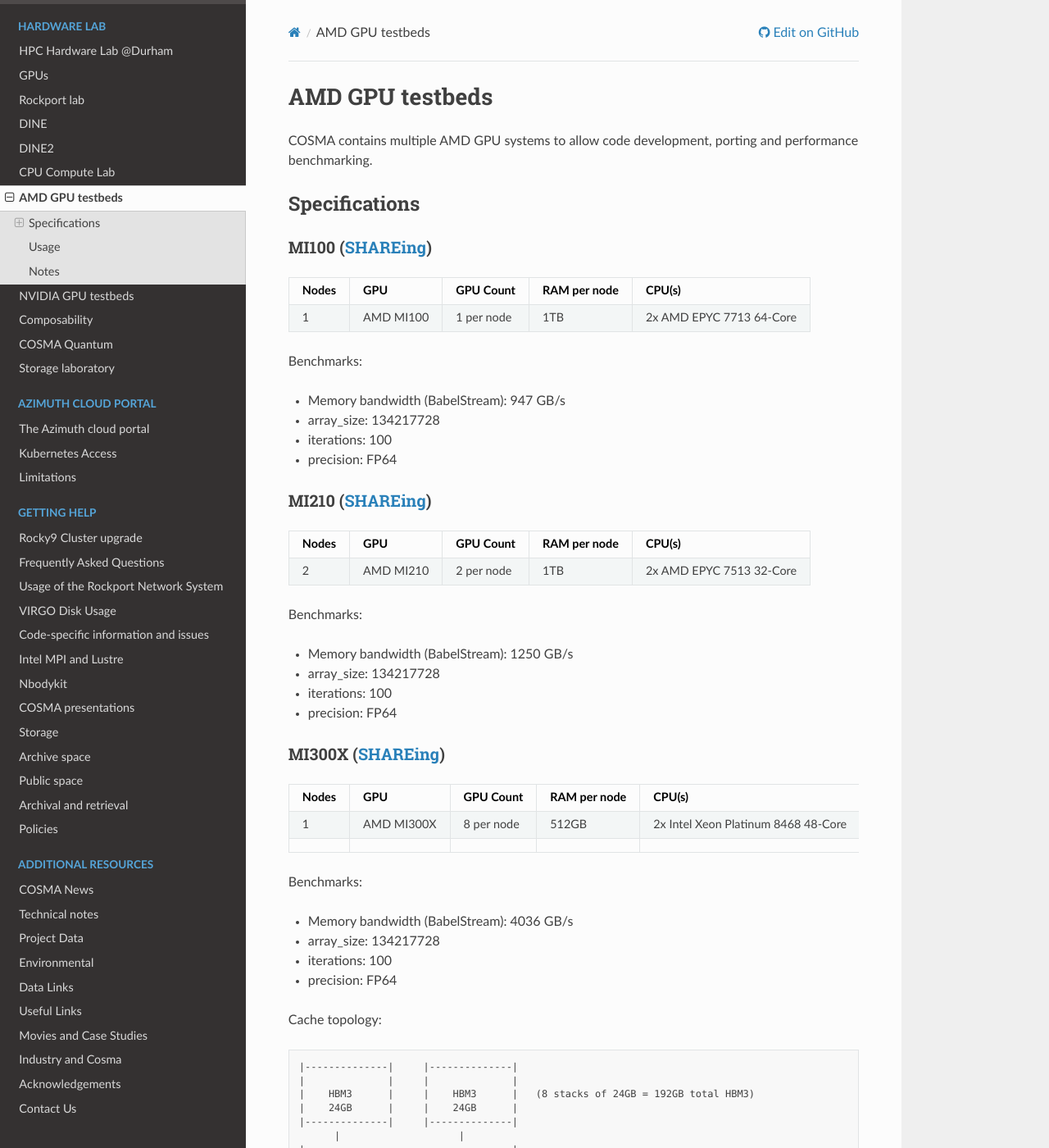
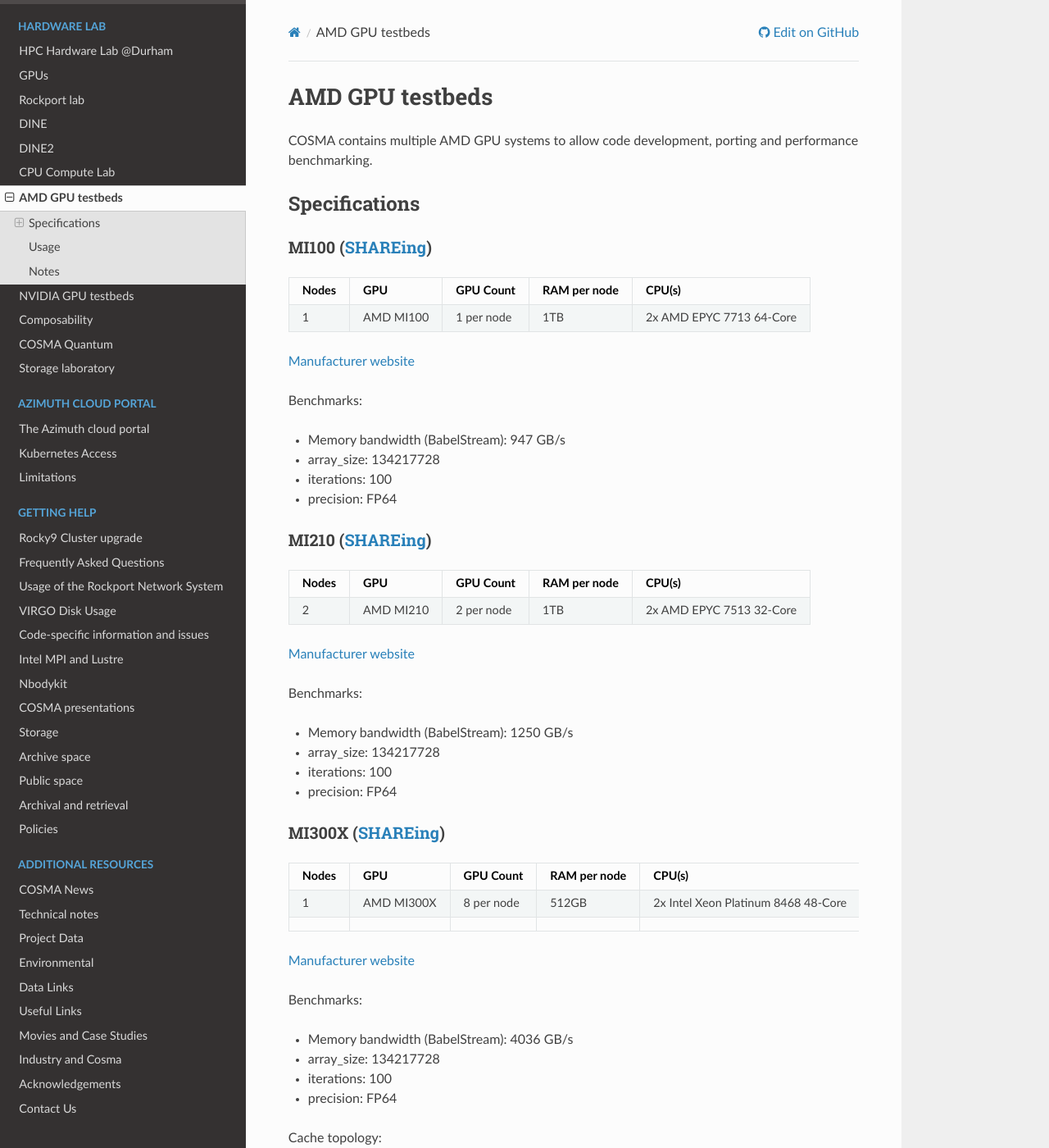
Before and after one commit to agb32/cosmadoc, a Sphinx documentation site: the page built from docs/source/amdgpu.md, in a window 1280 px wide and 1400 px high. Shown: the whole window at 82% size. Built offline with Sphinx 7.4.7 and the Read the Docs theme 3.1.0, drawn with Linux system fonts in a browser that asks for light colours.

Commit message:
Add manufacturer links to amdgpu

```diff
--- a/docs/source/amdgpu.md
+++ b/docs/source/amdgpu.md
@@ -9,6 +9,8 @@
 | Nodes | GPU | GPU Count | RAM per node | CPU(s) |
 | ----- | --- | --------- | ------------ | ------ |
 | 1 | AMD MI100 | 1 per node | 1TB | 2x AMD EPYC 7713 64-Core |
+
+[Manufacturer website](https://www.amd.com/en/products/accelerators/instinct/mi100.html)
 
 Benchmarks:
 - Memory bandwidth (BabelStream): 947 GB/s
@@ -22,6 +24,8 @@
 | ----- | --- | --------- | ------------ | ------ |
 | 2 | AMD MI210 | 2 per node | 1TB | 2x AMD EPYC 7513 32-Core |
 
+[Manufacturer website](https://www.amd.com/en/products/accelerators/instinct/mi200/mi210.html)
+
 Benchmarks:
 - Memory bandwidth (BabelStream): 1250 GB/s
 - array\_size: 134217728
@@ -34,6 +38,8 @@
 | ----- | --- | --------- | ------------ | ------ |
 | 1 | AMD MI300X | 8 per node | 512GB | 2x Intel Xeon Platinum 8468 48-Core
  |
+
+ [Manufacturer website](https://www.amd.com/en/products/accelerators/instinct/mi300/mi300x.html)
 
  Benchmarks:
  - Memory bandwidth (BabelStream): 4036 GB/s
@@ -95,6 +101,8 @@
 | ----- | --- | ------------ |
 | 1 | 4x AMD MI300A (24 CPU cores) | 512GB |
 
+[Manufacturer website](https://www.amd.com/en/products/accelerators/instinct/mi300/mi300a.html)
+
 Benchmarks:
 - Memory bandwidth (BabelStream): 3648 GB/s
 - array\_size: 134217728
```
